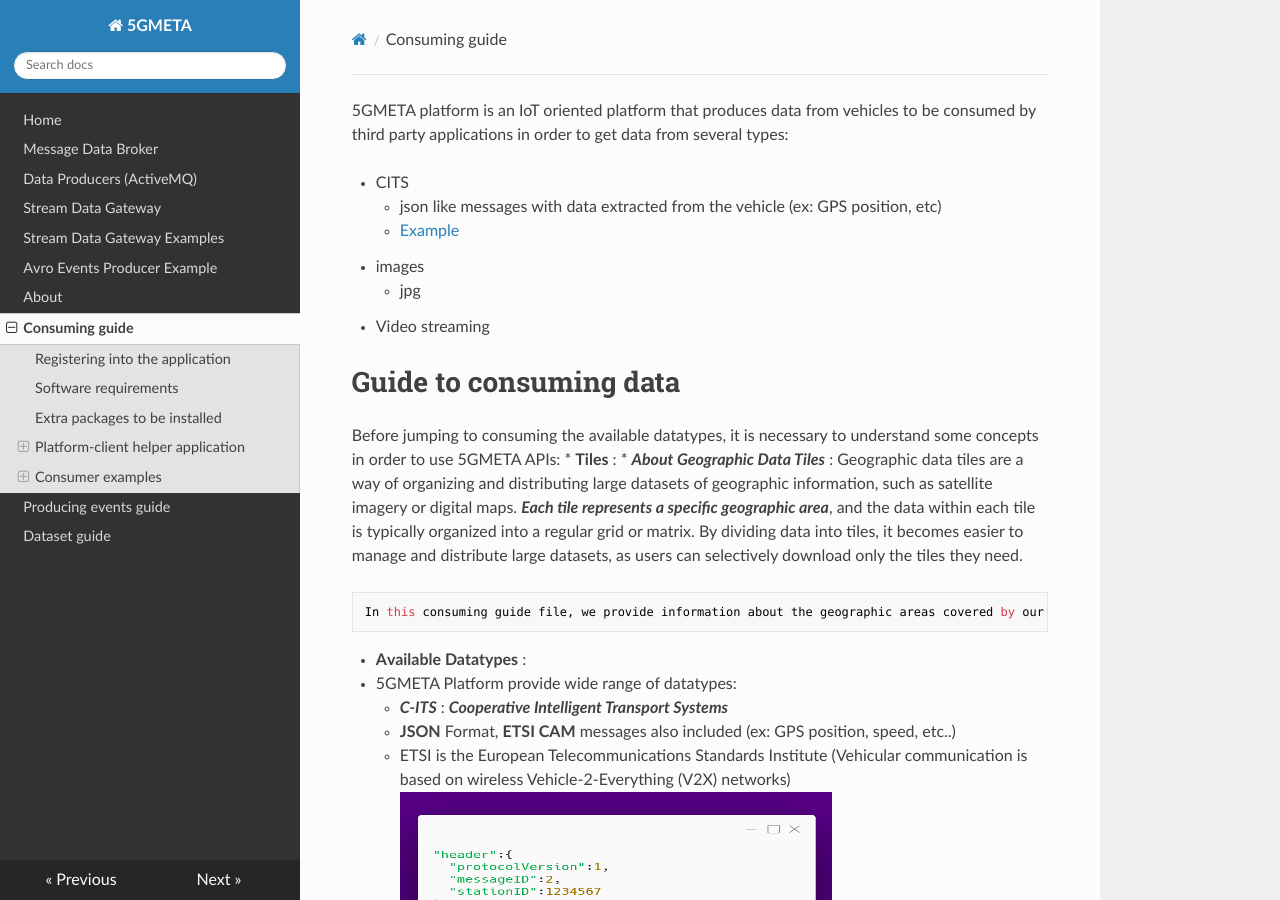
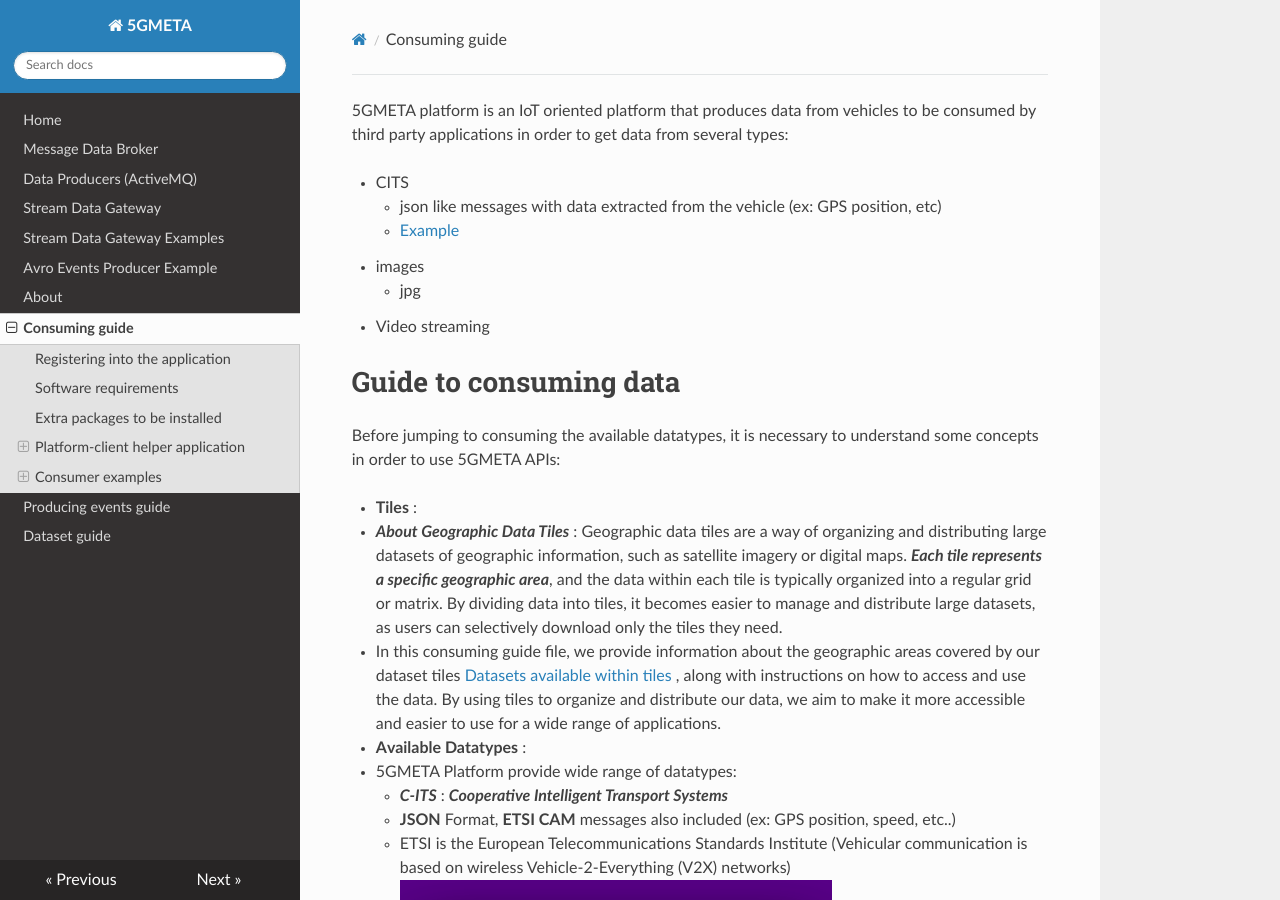
Before and after one commit to jperezcolmenar/5gmeta-dev, an MkDocs documentation site: the page built from docs/consuming-guide.md, in a window 1280 px wide and 900 px high. Built offline with MkDocs 1.6.1, drawn with Linux system fonts in a browser that asks for light colours; nearby versions of some CDN libraries.

Commit message:
fix consuming guide

```diff
--- a/docs/consuming-guide.md
+++ b/docs/consuming-guide.md
@@ -11,31 +11,32 @@
 
 # Guide to consuming data
 Before jumping to consuming the available datatypes, it is necessary to understand some concepts in order to use 5GMETA APIs:
-* **Tiles** :
-  * ***About Geographic Data Tiles*** :
+
+-  **Tiles** :
+  -  ***About Geographic Data Tiles*** :
     Geographic data tiles are a way of organizing and distributing large datasets of geographic information, such as satellite imagery or digital maps. ***Each tile represents a specific geographic area***, and the data within each tile is typically organized into a regular grid or matrix. By dividing data into tiles, it becomes easier to manage and distribute large datasets, as users can selectively download only the tiles they need.
 
-    In this consuming guide file, we provide information about the geographic areas covered by our dataset tiles [Datasets available within tiles](https://github.com/5gmetadmin/5gmeta-dev/blob/main/docs/datasets.md) , along with instructions on how to access and use the data. By using tiles to organize and distribute our data, we aim to make it more accessible and easier to use for a wide range of applications.
-* **Available Datatypes** :
-  * 5GMETA Platform provide wide range of datatypes:
-    * ***C-ITS*** : ***Cooperative Intelligent Transport Systems***
+  - In this consuming guide file, we provide information about the geographic areas covered by our dataset tiles [Datasets available within tiles](https://github.com/5gmetadmin/5gmeta-dev/blob/main/docs/datasets.md) , along with instructions on how to access and use the data. By using tiles to organize and distribute our data, we aim to make it more accessible and easier to use for a wide range of applications.
+-  **Available Datatypes** :
+  -  5GMETA Platform provide wide range of datatypes:
+    -  ***C-ITS*** : ***Cooperative Intelligent Transport Systems***
       * **JSON** Format, **ETSI CAM**  messages also included (ex: GPS position, speed, etc..)
       * ETSI is the European Telecommunications Standards Institute (Vehicular communication is based on wireless Vehicle-2-Everything (V2X) networks)
       * ![Example](images/cits-example.png)
-    * ***Images*** :
+    -  ***Images*** :
       * **JPG** Format
       * ![Example](images/image-sample-vicomtech-donostia.jpg)
-    * ***Video Streams***
+    -  ***Video Streams***
       * Video Streams are in **H.264** video standard Format (x264 implementation)
-* **Instance Types**:
-  * 5GMETA Platform offers a range of computing resources for users to choose from.
-  * Instance types refer to different configurations of computing resources that are available for users to choose from when setting up their virtual machines or cloud computing instances. In this example, we have four different instance types with varying amounts of CPU, GPU, and memory resources:
+-  **Instance Types**:
+  -  5GMETA Platform offers a range of computing resources for users to choose from.
+  -  Instance types refer to different configurations of computing resources that are available for users to choose from when setting up their virtual machines or cloud computing instances. In this example, we have four different instance types with varying amounts of CPU, GPU, and memory resources:
   1. "***small***" instance type: This instance type has 2 CPUs, 2GB of memory, and no GPU.
   2. "***medium***" instance type: This instance type has 4 CPUs, 4GB of memory, and no GPU.
   3. "***large***" instance type: This instance type has 8 CPUs, 8GB of memory, and no GPU.
   4. "***advanced***" instance type: This instance type has 8 CPUs, 8GB of memory, and a GPU.
-  * The instance types are identified by unique type IDs (type_id) and human-readable names (type_name) to make it easier for users to select the type of instance that best suits their needs.
-  * ![Example](images/instancetypes.png)
+  -  The instance types are identified by unique type IDs (type_id) and human-readable names (type_name) to make it easier for users to select the type of instance that best suits their needs.
+  -  ![Example](images/instancetypes.png)
 ## Registering into the application
 
 First step to start using 5GMETA platform will be registering on it.
```
